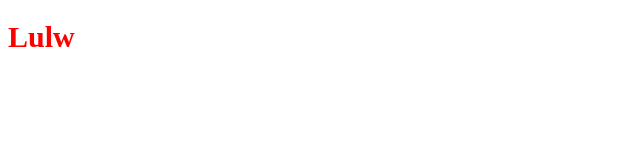
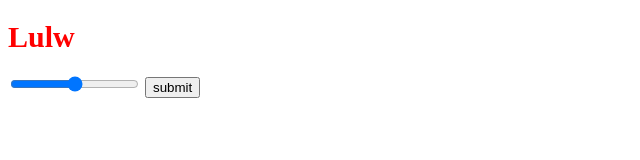
Before and after one commit to ThomasJMichaels/ThomasJMichaels.github.io, a plain HTML site: page index.html in a window 1280 px wide. Shown: the whole page, without its empty margins (0-640 px from the left). Drawn offline with Linux system fonts and the light colour scheme.

Commit message:
chore: add files

```diff
--- a/index.html
+++ b/index.html
@@ -6,5 +6,9 @@
 </header>
 <body>
   <h1>Lulw</h1>
+  <form>
+    <input type=range min="0" max="10">
+    <button type="button" name="button">submit</button>
+  </form>
 </body>
 </html>
```
Also changed, not shown: pictures/Germany.JPG (added), pictures/GermanyPiano.jpg (added), pictures/HeadshotSmaller.jpg (added), pictures/SquawksBand.jpg (added), pictures/SquawksCondCam.jpg (added), script.js (added), 4 other files.
